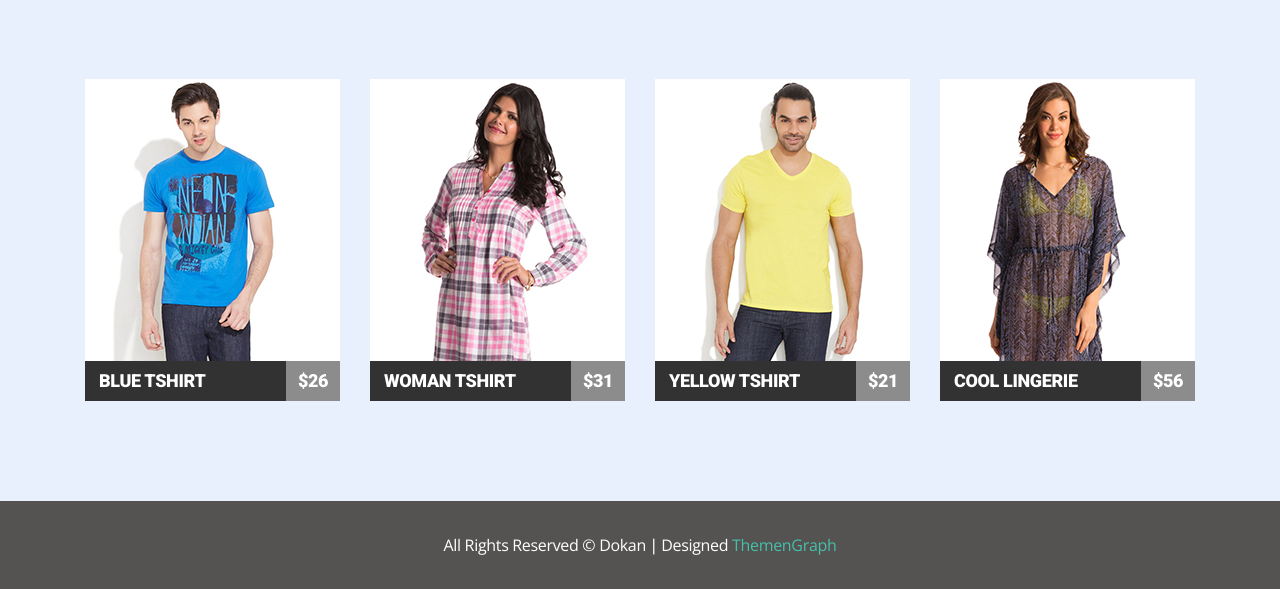
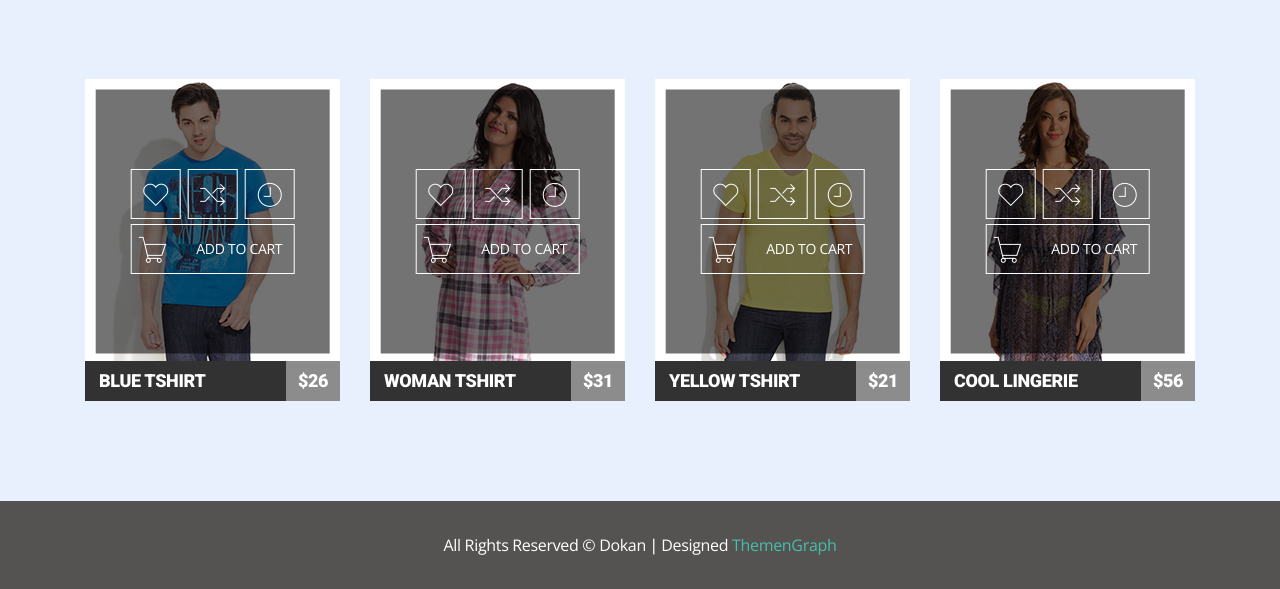
Before and after one commit to svogk/goit-fe-course, a plain HTML site: page html-css/module-05/index.html in a window 1280 px wide. Shown: the part 762-1351 px from the top of the page. Drawn offline with nearby package versions, Linux system fonts and the light colour scheme.

Commit message:
correct button

```diff
--- a/html-css/module-05/css/styles.css
+++ b/html-css/module-05/css/styles.css
@@ -304,22 +304,21 @@ main {
 }
 
 .hidden-card {
-  width: 235px;
-  height: 262px;
+  width: 92%;
+  height: 82%;
   background-color: rgba(0, 0, 0, 0.55);
   position: absolute;
-  top: 10px;
+  top: 50%;
   left: 50%;
-  transform: translateX(-50%);
+  transform: translate(-50%, -57%);
+  opacity: 1;
 }
 
 .card-button {
-  width: 165px;
-  height: 108px;
   position: absolute;
-  top: 80px;
+  top: 50%;
   left: 50%;
-  transform: translateX(-50%);
+  transform: translate(-50%, -50%);
 }
 
 .card-btn {
@@ -328,8 +327,12 @@ main {
 }
 
 .card-btn-bottom {
-  width: 165px;
+  width: 164px;
   height: 50px;
+  margin-top: 5px;
+  padding: 0 6px;
+  display: block;
+  position: relative;
 }
 
 .card-btn,
@@ -340,10 +343,10 @@ main {
   border-width: 1px;
 }
 
+.pe-7s-like,
 .pe-7s-shuffle,
 .pe-7s-clock,
-.pe-7s-cart,
-.pe-7s-like {
+.pe-7s-cart {
   font-size: 30px;
   letter-spacing: -0.02em;
   line-height: 50px;
@@ -361,38 +364,14 @@ main {
   font-family: "Open Sans";
   font-weight: 400;
   text-transform: uppercase;
-}
-
-.card-btn-like {
   position: absolute;
-  top: 0px;
-  left: 0px;
+  top: 50%;
+  left: 40%;
+  transform: translateY(-50%);
 }
 
 .card-btn-shuffle {
-  position: absolute;
-  top: 0px;
-  left: 50%;
-  transform: translateX(-50%);
-}
-
-.card-btn-clock {
-  position: absolute;
-  top: 0px;
-  right: 0px;
-}
-
-.card-btn-bottom {
-  position: absolute;
-  bottom: 0px;
-  left: 50%;
-  transform: translateX(-50%);
-}
-
-.add-to-cart {
-  position: absolute;
-  top: 0;
-  left: 40%;
+  margin: 0 3px;
 }
 
 .collection-list-item:hover .hidden-card {
@@ -411,9 +390,6 @@ main {
   cursor: pointer;
 }
 
-.hidden-card {
-  opacity: 0;
-}
 
 /* footer */
 
--- a/html-css/module-05/index.html
+++ b/html-css/module-05/index.html
@@ -60,7 +60,7 @@
           <!-- 1 -->
           <li class="collection-list-item">
             <div class="collection-card">
-              <a href="#">
+
                 <img
                   class="collection-list-image"
                   src="img/category-01.jpg"
@@ -68,7 +68,7 @@
                   width="255"
                   height="322"
                 />
-              </a>
+
               <div class="collection-list-info clearfix">
                 <h3 class="collection-list-name">
                   <a href="#">Blue Tshirt</a>
@@ -79,9 +79,7 @@
             <div class="hidden-card">
               <div class="card-button">
                 <button class="card-btn card-btn-like pe-7s-like"></button>
-                <button
-                  class="card-btn card-btn-shuffle pe-7s-shuffle"
-                ></button>
+                <button class="card-btn card-btn-shuffle pe-7s-shuffle"></button>
                 <button class="card-btn card-btn-clock pe-7s-clock"></button>
                 <button class="card-btn-bottom card-btn-cart pe-7s-cart">
                   <span class="add-to-cart">Add to cart</span>
@@ -91,7 +89,7 @@
           </li>
           <!-- 2 -->
           <li class="collection-list-item">
-            <a href="#">
+
               <img
                 class="collection-list-image"
                 src="img/category-02.jpg"
@@ -99,7 +97,7 @@
                 width="255"
                 height="322"
               />
-            </a>
+
             <div class="collection-list-info clearfix">
               <h3 class="collection-list-name"><a href="#">Woman Tshirt</a></h3>
               <p class="collection-list-price">&#36;31</p>
@@ -119,7 +117,7 @@
           </li>
           <!-- 3 -->
           <li class="collection-list-item">
-            <a href="#">
+
               <img
                 class="collection-list-image"
                 src="img/category-03.jpg"
@@ -127,7 +125,7 @@
                 width="255"
                 height="322"
               />
-            </a>
+
             <div class="collection-list-info clearfix">
               <h3 class="collection-list-name">
                 <a href="#">Yellow Tshirt</a>
@@ -149,7 +147,7 @@
           </li>
           <!-- 4 -->
           <li class="collection-list-item">
-            <a href="#">
+
               <img
                 class="collection-list-image"
                 src="img/category-04.jpg"
@@ -157,7 +155,7 @@
                 width="255"
                 height="322"
               />
-            </a>
+
             <div class="collection-list-info clearfix">
               <h3 class="collection-list-name">
                 <a href="#">Cool Lingerie</a>
```
